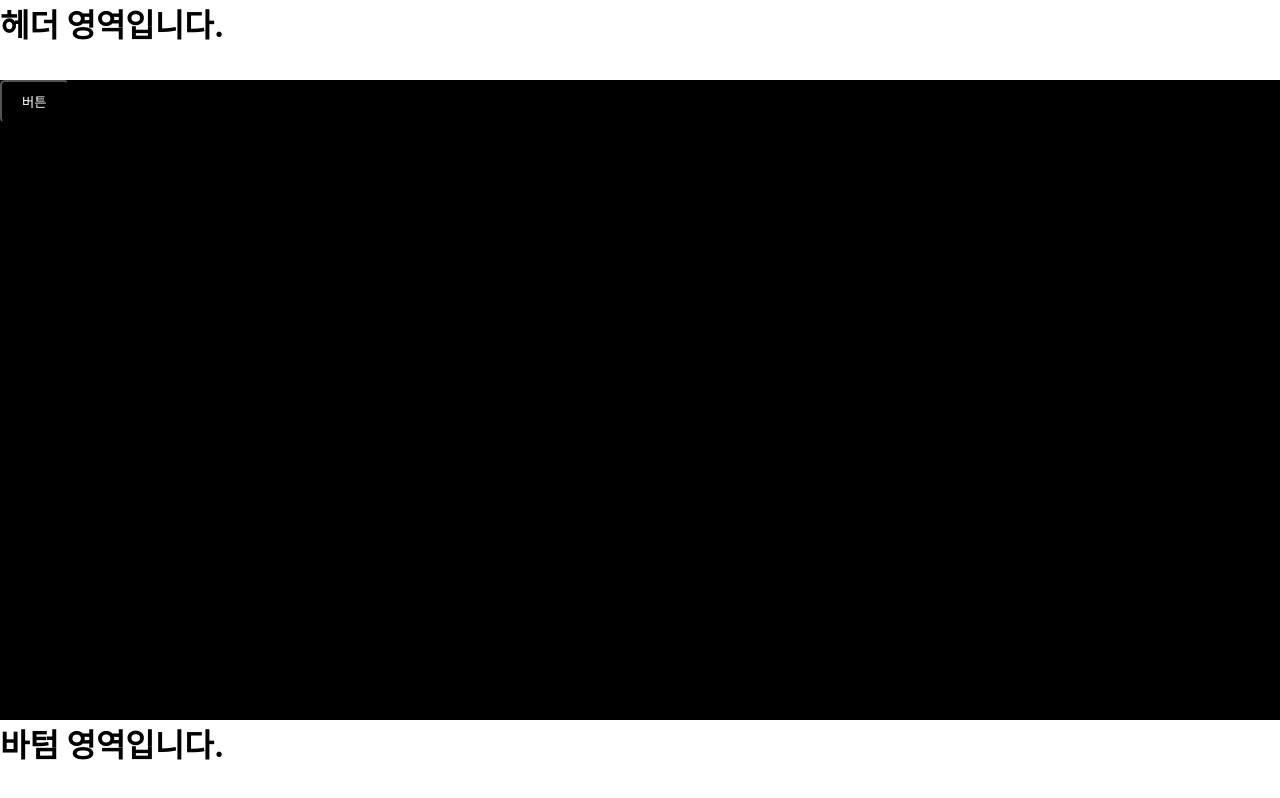
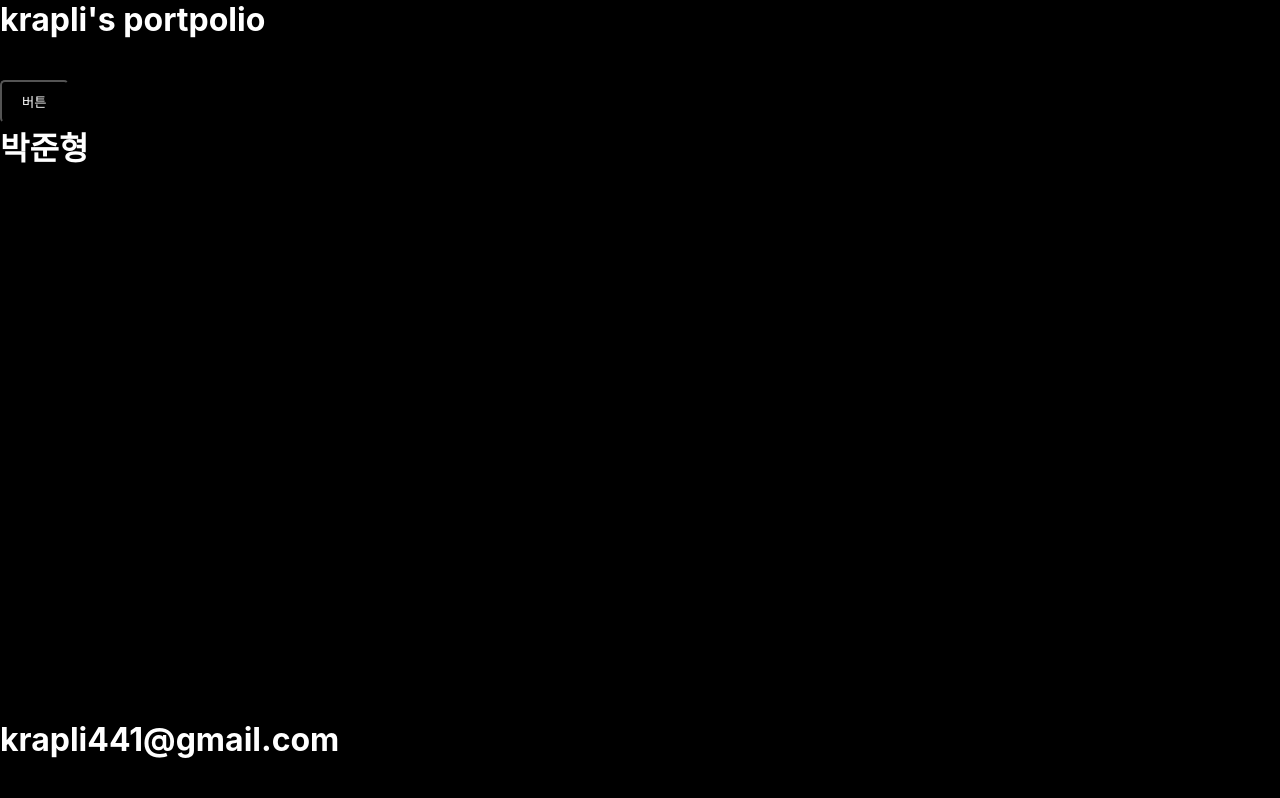
Before and after one commit to krapli441/garbanzo, a React app: page / in a window 1280 px wide. Built offline with nearby package versions, Linux system fonts and the light colour scheme; the HTML template or start-up script is replaced by a standard one; a web font is replaced by a local one.

Commit message:
flex 가운데 정렬이 되지 않는다.

```diff
--- a/src/App.tsx
+++ b/src/App.tsx
@@ -10,18 +10,27 @@ import Main from "./components/views/main";
 import Bottom from "./components/views/bottom";
 
 // css
-import "./css/container.css";
+import "./css/root.css";
 
 // * container 스타일링
+const Container = styled.div`
+  display: flex;
+  flex-direction: column;
+  align-items: center;
+  justify-content: center;
+  width: 100vw;
+  height: 100vh;
+  background-color: black;
+`;
 
 export default function App() {
   return (
     <>
-      <div className="container">
+      <Container className="container">
         <Header />
         <Main />
         <Bottom />
-      </div>
+      </Container>
     </>
   );
 }
--- a/src/components/views/bottom.tsx
+++ b/src/components/views/bottom.tsx
@@ -9,12 +9,14 @@ import styled from "styled-components";
 const BottomStyle = styled.div`
   width: 100vw;
   height: 10vh;
-  background-color: white;
+  background-color: black;
+  color: white;
 `;
 
 export default function Bottom() {
-  return <BottomStyle className="bottom">
-        <h1>바텀 영역입니다.</h1>
-
-  </BottomStyle>;
+  return (
+    <BottomStyle className="bottom">
+      <h1>krapli441@gmail.com</h1>
+    </BottomStyle>
+  );
 }
--- a/src/components/views/header.tsx
+++ b/src/components/views/header.tsx
@@ -9,14 +9,15 @@ import styled from "styled-components";
 const HeaderStyle = styled.div`
   width: 100vw;
   height: 10vh;
-  background-color: white;
+  background-color: black;
+  color: white;
 `;
 
 export default function Header() {
   return (
     <>
       <HeaderStyle className="header">
-        <h1>헤더 영역입니다.</h1>
+        <h1 className="titleText">krapli's portpolio</h1>
       </HeaderStyle>
     </>
   );
--- a/src/components/views/main.tsx
+++ b/src/components/views/main.tsx
@@ -11,6 +11,7 @@ const MainStyle = styled.div`
   width: 100vw;
   height: 80vh;
   background-color: black;
+  color: white;
 `;
 
 export default function Main() {
@@ -18,7 +19,7 @@ export default function Main() {
     <>
       <MainStyle className="main">
         <Button>버튼</Button>
-        <h1>메인 영역입니다.</h1>
+        <h1>박준형</h1>
       </MainStyle>
     </>
   );
--- a/src/css/container.css
+++ b/src/css/root.css
@@ -10,8 +10,10 @@
     "Segoe UI Emoji", "Segoe UI Symbol", sans-serif;
 }
 
-.container {
+/* .container {
+  display: flex;
+  flex-direction: column;
   width: 100vw;
   height: 100vh;
   background-color: black;
-}
+} */
```
